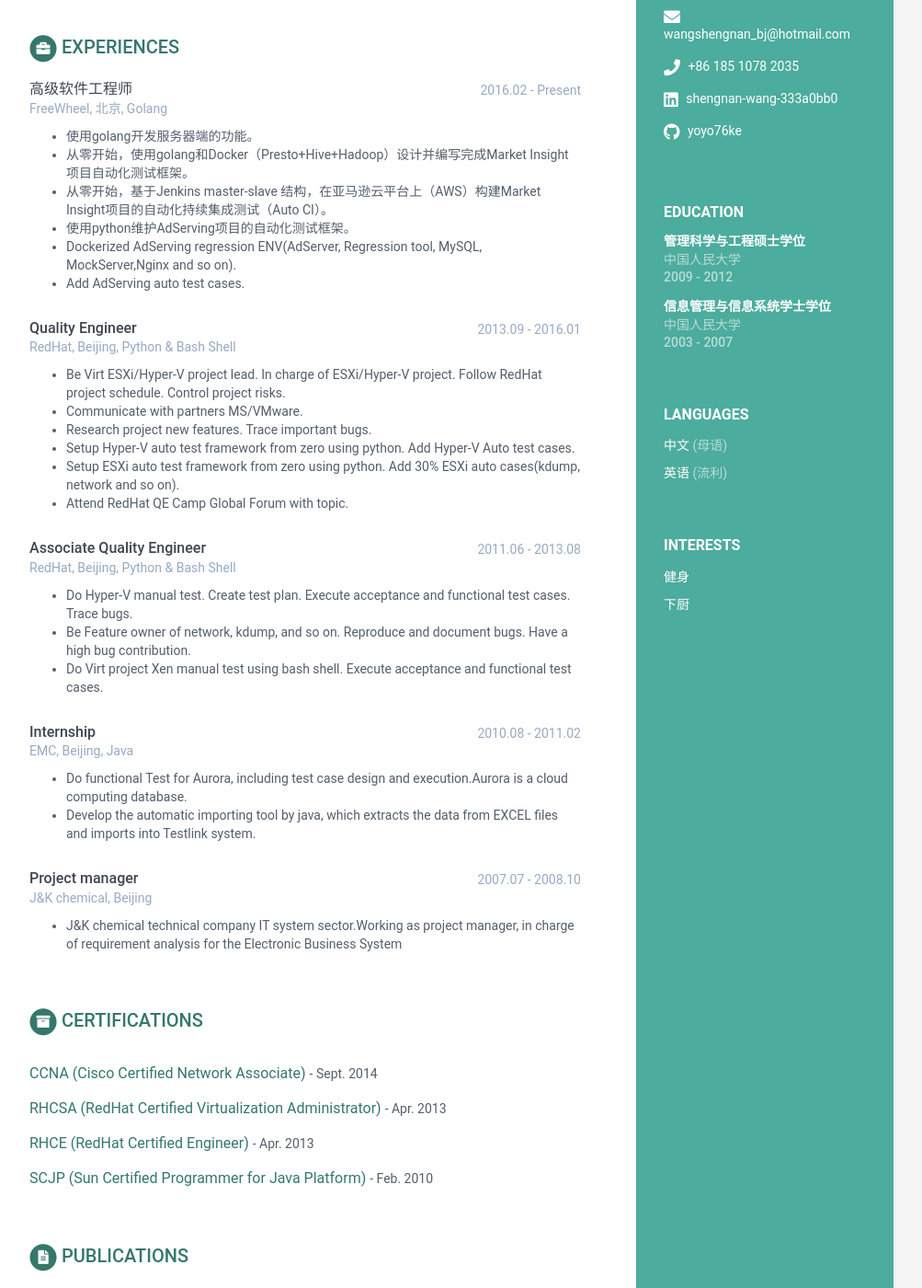
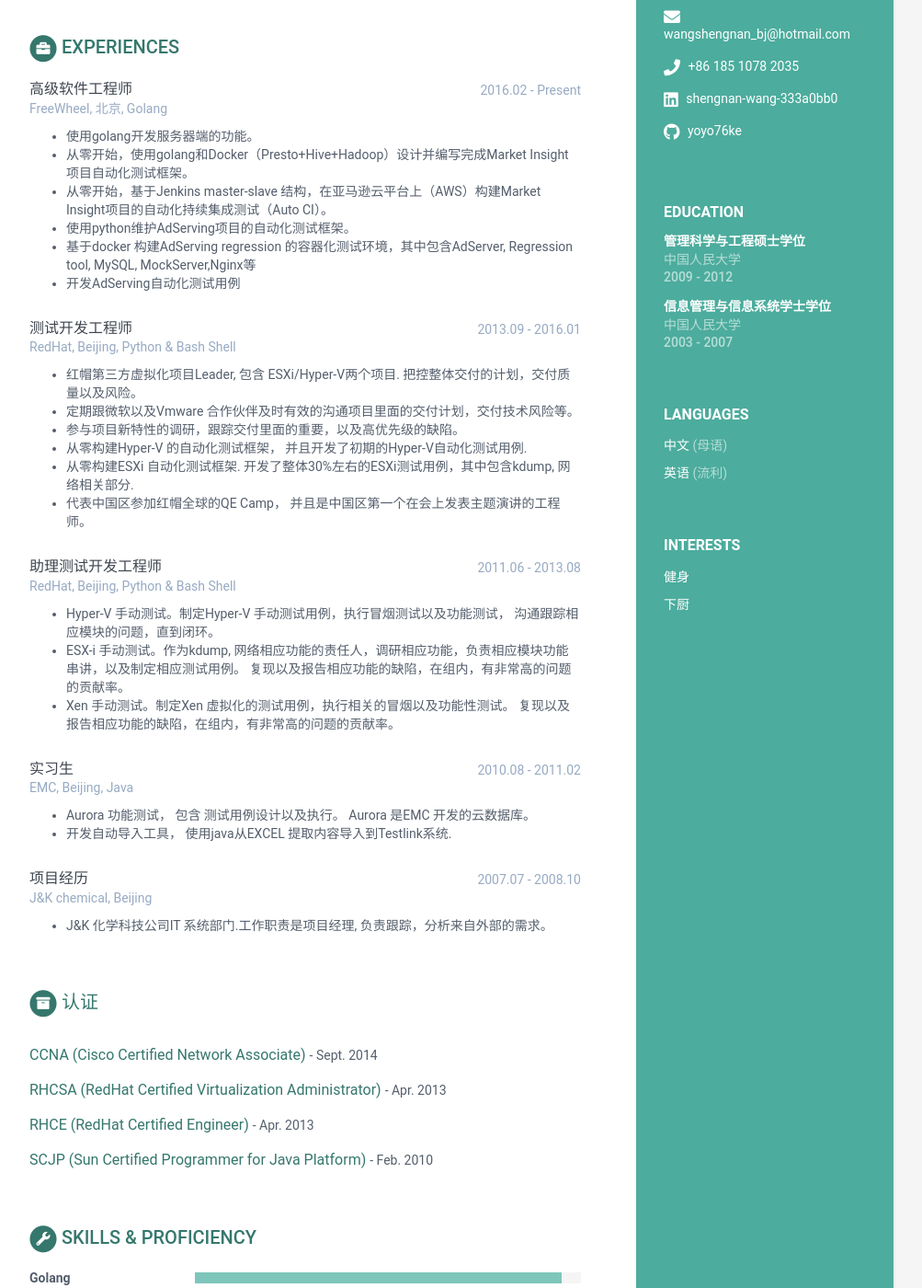
Before and after one commit to yoyo76ke/CNCV, a Jekyll site: the page built from index.html, in a window 1280 px wide and 1400 px high, scrolled down 302 px. Shown: the whole window at 92% size, without its empty margins (168-1171 px from the left). Built offline with Jekyll 4.4.1, drawn with Linux system fonts in a browser that asks for light colours; some of the changed text lies outside the part shown.

Commit message:
Update data.yml

```diff
--- a/_data/data.yml
+++ b/_data/data.yml
@@ -65,53 +65,53 @@ experiences:
           - 从零开始，使用golang和Docker（Presto+Hive+Hadoop）设计并编写完成Market Insight项目自动化测试框架。
           - 从零开始，基于Jenkins master-slave 结构，在亚马逊云平台上（AWS）构建Market Insight项目的自动化持续集成测试（Auto CI）。
           - 使用python维护AdServing项目的自动化测试框架。
-          - Dockerized AdServing regression ENV(AdServer, Regression tool, MySQL, MockServer,Nginx and so on).
-          - Add AdServing auto test cases.
+          - 基于docker 构建AdServing regression 的容器化测试环境，其中包含AdServer, Regression tool, MySQL, MockServer,Nginx等
+          - 开发AdServing自动化测试用例
 
-    - role: Quality Engineer
+    - role: 测试开发工程师
       time: 2013.09 - 2016.01
       company: RedHat, Beijing, Python &amp;  Bash Shell
       details: |
-          - Be Virt ESXi/Hyper-V project lead. In charge of ESXi/Hyper-V project. Follow RedHat project schedule. Control project risks.
-          - Communicate with partners MS/VMware.
-          - Research project new features. Trace important bugs.
-          - Setup Hyper-V auto test framework from zero using python. Add Hyper-V Auto test cases.
-          - Setup ESXi auto test framework from zero using python. Add 30% ESXi auto cases(kdump, network and so on).
-          - Attend RedHat QE Camp Global Forum with topic.
+          - 红帽第三方虚拟化项目Leader, 包含 ESXi/Hyper-V两个项目. 把控整体交付的计划，交付质量以及风险。
+          - 定期跟微软以及Vmware 合作伙伴及时有效的沟通项目里面的交付计划，交付技术风险等。
+          - 参与项目新特性的调研，跟踪交付里面的重要，以及高优先级的缺陷。
+          - 从零构建Hyper-V 的自动化测试框架， 并且开发了初期的Hyper-V自动化测试用例.
+          - 从零构建ESXi 自动化测试框架. 开发了整体30%左右的ESXi测试用例，其中包含kdump, 网络相关部分.
+          - 代表中国区参加红帽全球的QE Camp， 并且是中国区第一个在会上发表主题演讲的工程师。
 
-    - role: Associate Quality Engineer
+    - role: 助理测试开发工程师
       time: 2011.06 - 2013.08
       company: RedHat, Beijing, Python &amp;  Bash Shell
       details: |
-          - Do Hyper-V manual test. Create test plan. Execute acceptance and functional test cases. Trace bugs.
-          - Be Feature owner of network, kdump, and so on. Reproduce and document bugs. Have a high bug contribution.
-          - Do Virt project Xen manual test using bash shell. Execute acceptance and functional test cases.
+          - Hyper-V 手动测试。制定Hyper-V 手动测试用例，执行冒烟测试以及功能测试， 沟通跟踪相应模块的问题，直到闭环。
+          - ESX-i 手动测试。作为kdump, 网络相应功能的责任人，调研相应功能，负责相应模块功能串讲，以及制定相应测试用例。 复现以及报告相应功能的缺陷，在组内，有非常高的问题的贡献率。
+          - Xen 手动测试。制定Xen 虚拟化的测试用例，执行相关的冒烟以及功能性测试。 复现以及报告相应功能的缺陷，在组内，有非常高的问题的贡献率。
 
-    - role: Internship
+    - role: 实习生
       time: 2010.08 - 2011.02
       company: EMC, Beijing, Java
       details: |
-          - Do functional Test for Aurora, including test case design and execution.Aurora is a cloud computing database.
-          - Develop the automatic importing tool by java, which extracts the data from EXCEL files and imports into Testlink system.
+          - Aurora 功能测试， 包含 测试用例设计以及执行。 Aurora 是EMC 开发的云数据库。
+          - 开发自动导入工具， 使用java从EXCEL 提取内容导入到Testlink系统.
 
-    - role: Project manager
+    - role: 项目经历
       time: 2007.07 - 2008.10
       company:  J&K chemical, Beijing
       details: |
-          - J&K chemical technical company IT system sector.Working as project manager,
-          in charge of requirement analysis for the Electronic Business System
+          - J&K 化学科技公司IT 系统部门.工作职责是项目经理, 负责跟踪，分析来自外部的需求。
 
-publications:
-    title: Publications
-    papers:
+
+公开发表:
+    title: 公开发表
+    论文:
       - title: "Random rough subspace based neural network ensemble for insurance fraud detection"
-        authors: Wei Xu, ShengNan Wang, Bo Yang
-        conference: "The Fourth International Joint Conference on Computational Sciences and Optimization (IEEE CSO 2011)"
-        details: |
-          - Get the meeting best paper award.
+        作者: Wei Xu, ShengNan Wang, Bo Yang
+        会议: "The Fourth International Joint Conference on Computational Sciences and Optimization (IEEE CSO 2011)"
+        详细: |
+          - 获评最佳论文
 
 projects:
-    title: CERTIFICATIONS
+    title: 认证
     intro: >
     assignments:
       - title: CCNA (Cisco Certified Network Associate)
@@ -165,6 +165,5 @@ skills:
         level: 70%
 
 
-
 footer: >
     Designed with <i class="fas fa-heart"></i> by <a href="https://yoyo76ke.github.io/online-cv/" target="_blank" rel="nofollow">Shengnan Wang</a>
```
